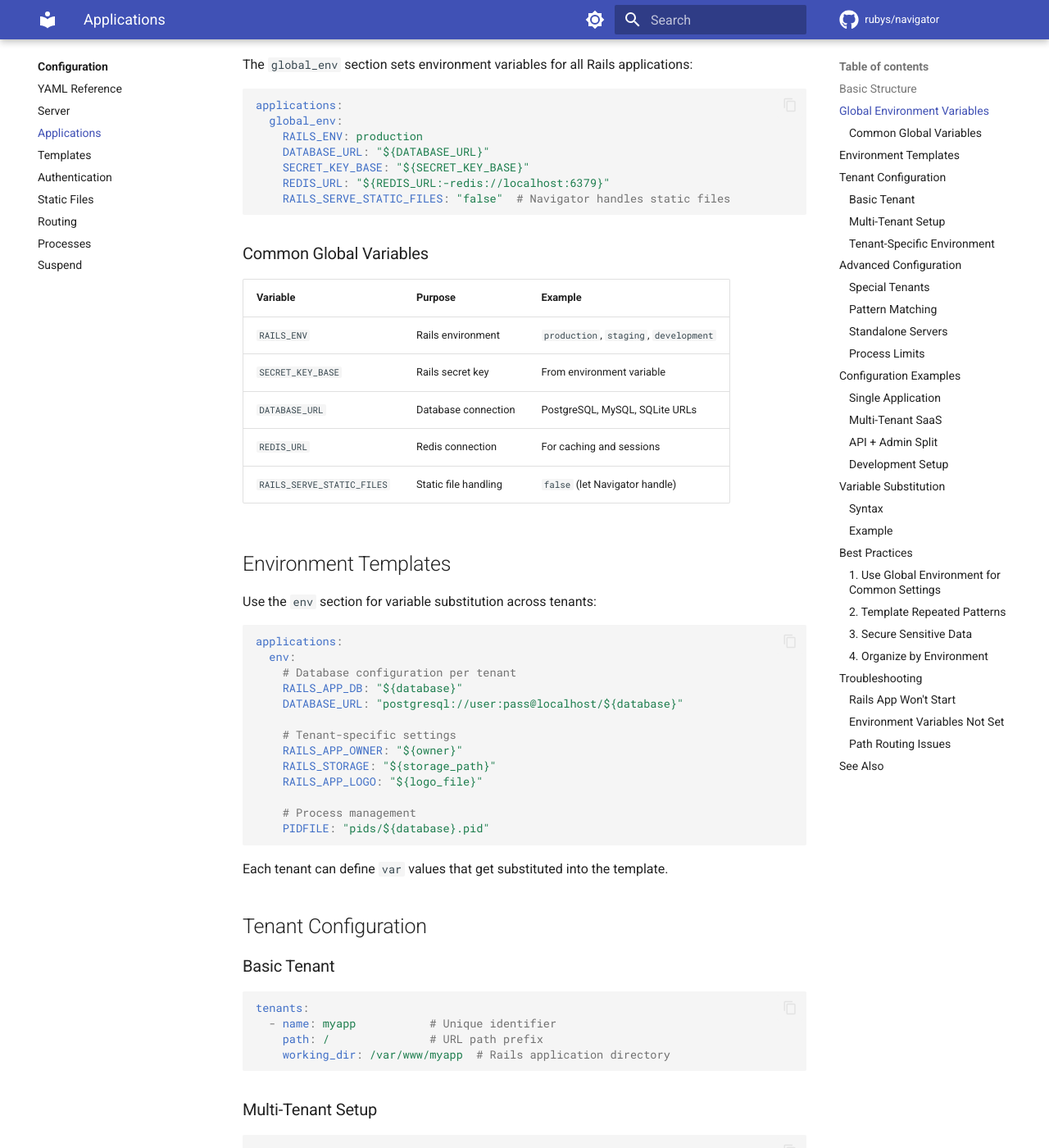
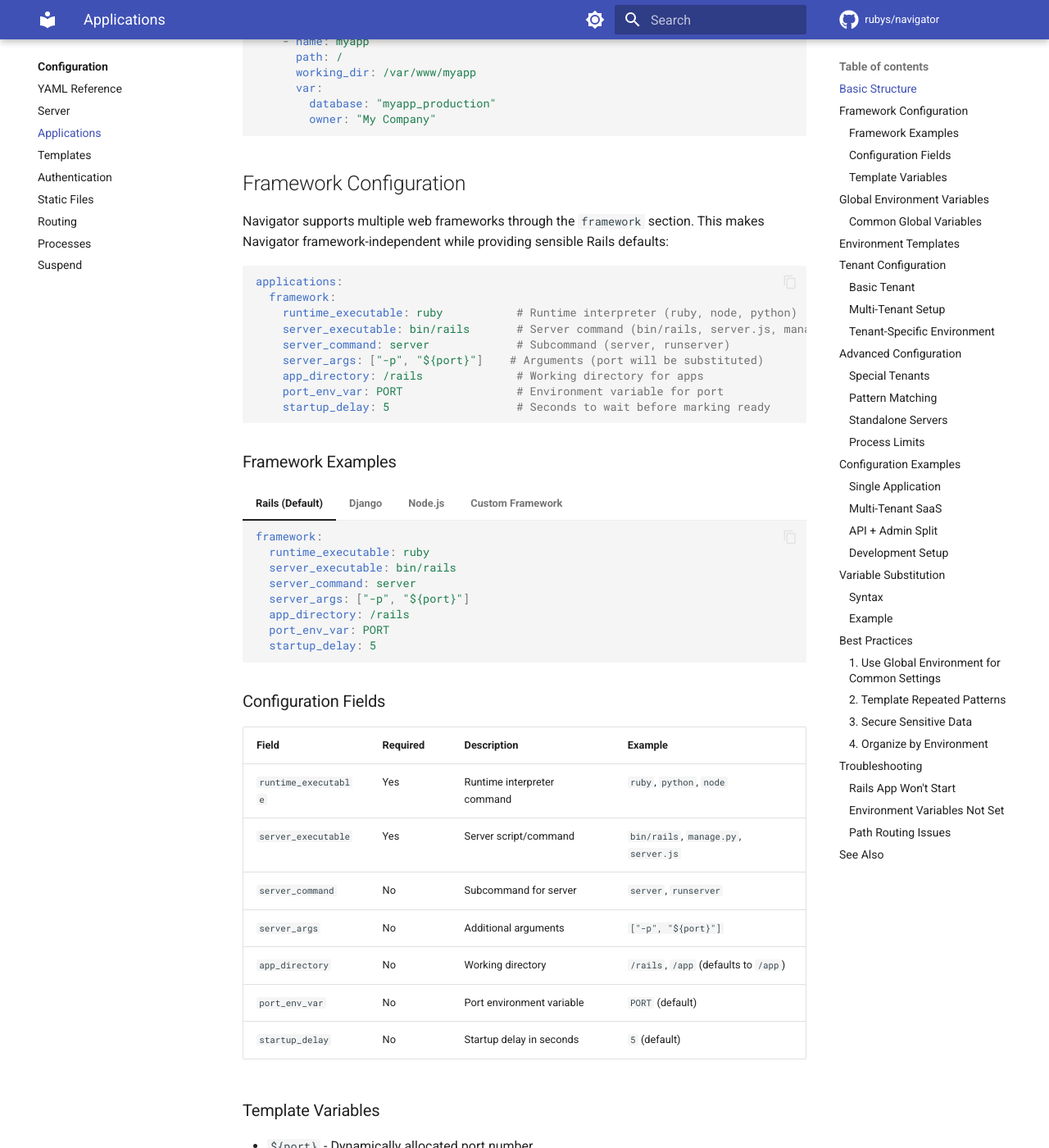
Before and after one commit to rubys/navigator, an MkDocs documentation site: the page built from docs/configuration/applications.md, in a window 1280 px wide and 1400 px high, scrolled down 796 px. Shown: the whole window at 82% size. Built offline with MkDocs 1.6.1 and Material for MkDocs 9.7.7, drawn with Linux system fonts in a browser that asks for light colours; comment, search, counter and statistics services are not loaded; some of the changed text lies outside the part shown.

Commit message:
Navigator v0.8.0: Framework Independence
Transform Navigator from Rails-specific to framework-independent web application server:

## Framework Independence Features
- **Configurable Framework Support**: Rails, Django, Node.js, and custom frameworks
- **Framework Configuration**: runtime_executable, server_executable, server_command, server_args
- **Template Variables**: ${port} substitution in server arguments
- **Flexible Directory Structure**: Configurable app_directory and port_env_var
- **Custom Startup Delays**: Framework-specific startup_delay configuration

## Core Implementation Changes
- Add FrameworkConfig struct with comprehensive framework settings
- Update WebApp (formerly RailsApp) to use configurable commands
- Replace hardcoded "bin/rails server" with framework-driven execution
- Support both direct executable and runtime-based execution patterns
- Add configurable port environment variable names

## Backward Compatibility
- **Rails Defaults**: All existing Rails configurations work unchanged
- **Default Configuration**: Rails settings applied when framework section missing
- **Zero Breaking Changes**: Existing navigator.yml files continue to work

## Documentation Updates
- **Core Documentation**: README.md, CLAUDE.md, Roadmap.md updated for framework independence
- **User Documentation**: Main landing page and application configuration docs
- **Framework Examples**: Rails, Django, Node.js, and custom framework configurations
- **Configuration Reference**: Complete framework configuration field documentation

## Architecture Benefits
- **Multi-Framework Deployments**: Single Navigator instance can host different framework apps
- **Simplified Operations**: One server for Rails, Django, Node.js applications
- **Consistent Interface**: Same configuration patterns across all frameworks
- **Future-Proof**: Easy to add support for new frameworks

🤖 Generated with [Claude Code](https://claude.ai/code)

Co-Authored-By: Claude <noreply@anthropic.com>

````diff
--- a/docs/configuration/applications.md
+++ b/docs/configuration/applications.md
@@ -1,11 +1,21 @@
 # Application Configuration
 
-The `applications` section defines how Navigator manages Rails applications, including routing, environment variables, and tenant configurations.
+The `applications` section defines how Navigator manages web applications across different frameworks, including routing, environment variables, and tenant configurations.
 
 ## Basic Structure
 
 ```yaml
 applications:
+  # Framework-specific configuration
+  framework:
+    runtime_executable: ruby
+    server_executable: bin/rails
+    server_command: server
+    server_args: ["-p", "${port}"]
+    app_directory: /rails
+    port_env_var: PORT
+    startup_delay: 5
+
   # Global environment variables for all applications
   global_env:
     RAILS_ENV: production
@@ -27,9 +37,96 @@ applications:
         owner: "My Company"
 ```
 
+## Framework Configuration
+
+Navigator supports multiple web frameworks through the `framework` section. This makes Navigator framework-independent while providing sensible Rails defaults:
+
+```yaml
+applications:
+  framework:
+    runtime_executable: ruby           # Runtime interpreter (ruby, node, python)
+    server_executable: bin/rails       # Server command (bin/rails, server.js, manage.py)
+    server_command: server             # Subcommand (server, runserver)
+    server_args: ["-p", "${port}"]    # Arguments (port will be substituted)
+    app_directory: /rails              # Working directory for apps
+    port_env_var: PORT                 # Environment variable for port
+    startup_delay: 5                   # Seconds to wait before marking ready
+```
+
+### Framework Examples
+
+=== "Rails (Default)"
+
+    ```yaml
+    framework:
+      runtime_executable: ruby
+      server_executable: bin/rails
+      server_command: server
+      server_args: ["-p", "${port}"]
+      app_directory: /rails
+      port_env_var: PORT
+      startup_delay: 5
+    ```
+
+=== "Django"
+
+    ```yaml
+    framework:
+      runtime_executable: python
+      server_executable: manage.py
+      server_command: runserver
+      server_args: ["0.0.0.0:${port}"]
+      app_directory: /app
+      port_env_var: PORT
+      startup_delay: 3
+    ```
+
+=== "Node.js"
+
+    ```yaml
+    framework:
+      runtime_executable: node
+      server_executable: server.js
+      server_command: ""              # No subcommand needed
+      server_args: []                 # Port handled via environment
+      app_directory: /app
+      port_env_var: PORT
+      startup_delay: 2
+    ```
+
+=== "Custom Framework"
+
+    ```yaml
+    framework:
+      runtime_executable: /usr/local/bin/myruntime
+      server_executable: bin/start-server
+      server_command: production
+      server_args: ["--port", "${port}", "--workers", "4"]
+      app_directory: /myapp
+      port_env_var: SERVER_PORT
+      startup_delay: 10
+    ```
+
+### Configuration Fields
+
+| Field | Required | Description | Example |
+|-------|----------|-------------|---------|
+| `runtime_executable` | Yes | Runtime interpreter command | `ruby`, `python`, `node` |
+| `server_executable` | Yes | Server script/command | `bin/rails`, `manage.py`, `server.js` |
+| `server_command` | No | Subcommand for server | `server`, `runserver` |
+| `server_args` | No | Additional arguments | `["-p", "${port}"]` |
+| `app_directory` | No | Working directory | `/rails`, `/app` (defaults to `/app`) |
+| `port_env_var` | No | Port environment variable | `PORT` (default) |
+| `startup_delay` | No | Startup delay in seconds | `5` (default) |
+
+### Template Variables
+
+- `${port}` - Dynamically allocated port number
+- Can be used in `server_args` for port substitution
+
 ## Global Environment Variables
 
-The `global_env` section sets environment variables for all Rails applications:
+The `global_env` section sets environment variables for all web applications:
 
 ```yaml
 applications:
````
Also changed, not shown: CLAUDE.md (+21 -18 lines), README.md (+17 -6 lines), Roadmap.md (+5 -5 lines), docs/index.md (+3 -3 lines), 1 other file.
